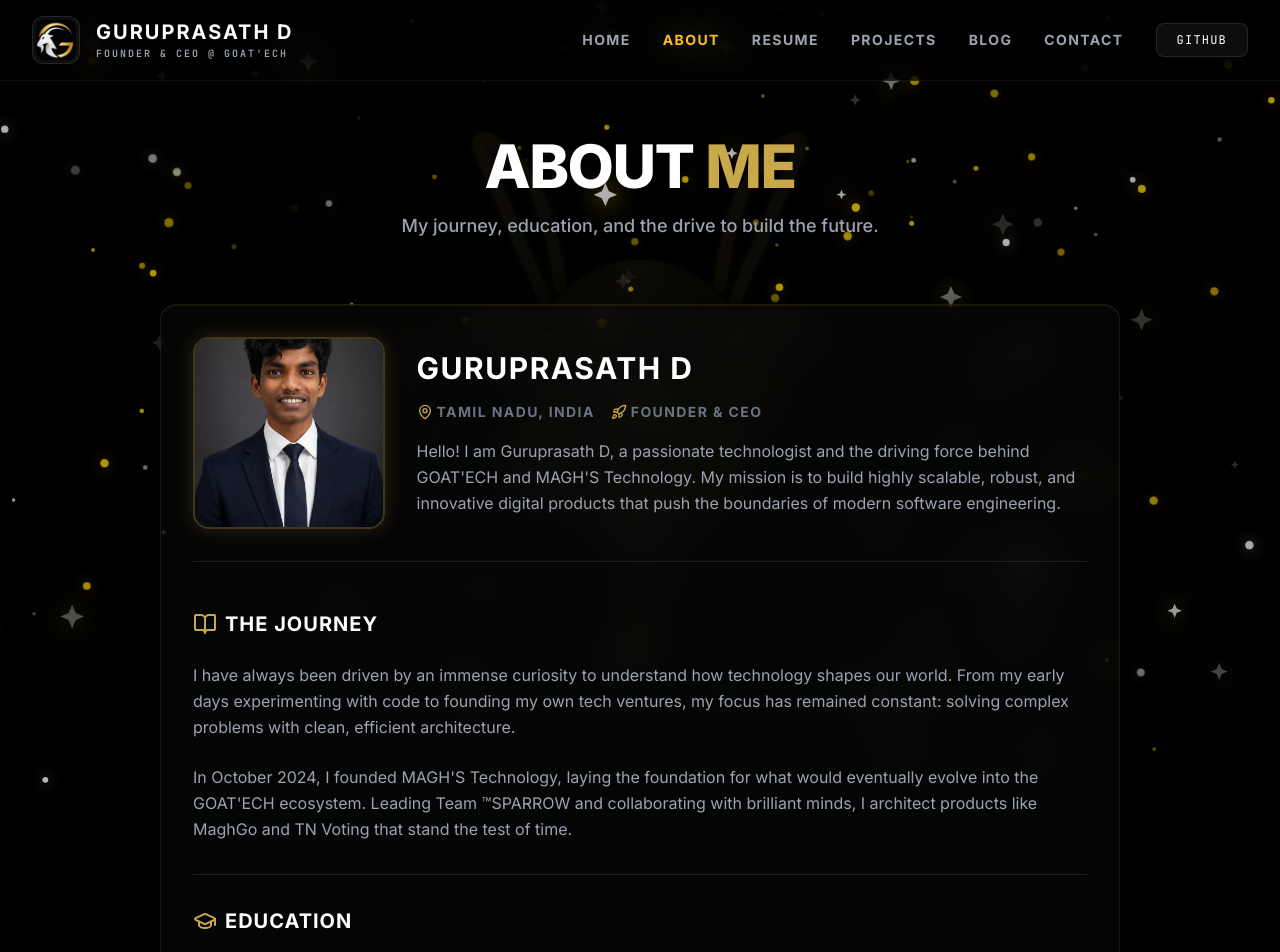
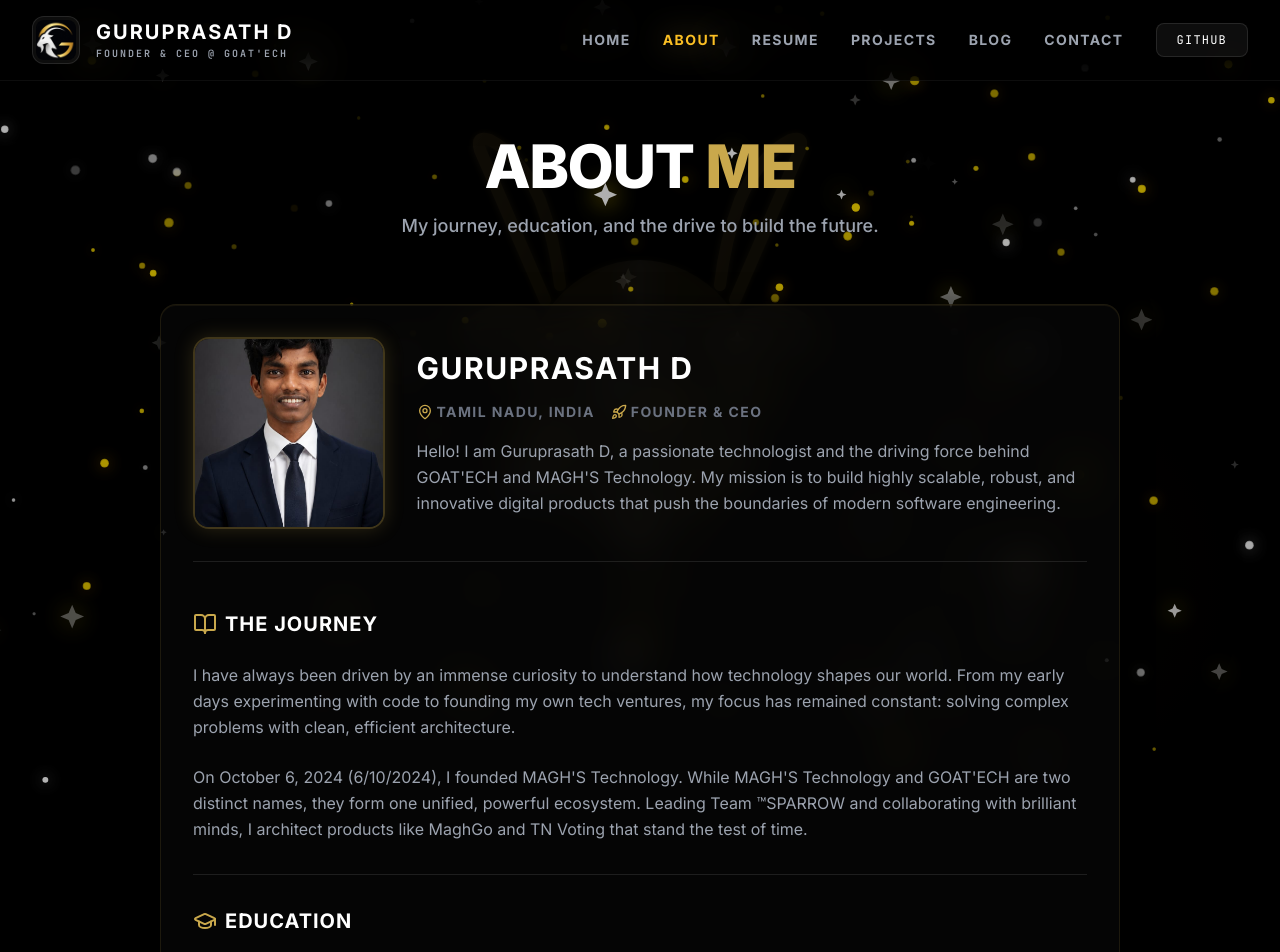
Before and after one commit to guru071/portfolio, a React (Vite) app: page /about in a window 1280 px wide. Shown: the top 952 px of the page. Built offline with nearby package versions, Linux system fonts and the light colour scheme.

Commit message:
fix: clarify MAGH'S and GOAT'ECH dual names and set precise 6/10/2024 founding date

```diff
--- a/src/views/public/AboutView.jsx
+++ b/src/views/public/AboutView.jsx
@@ -36,7 +36,7 @@
             I have always been driven by an immense curiosity to understand how technology shapes our world. From my early days experimenting with code to founding my own tech ventures, my focus has remained constant: solving complex problems with clean, efficient architecture.
           </p>
           <p className="text-gray-400 leading-relaxed">
-            In October 2024, I founded MAGH'S Technology, laying the foundation for what would eventually evolve into the GOAT'ECH ecosystem. Leading Team ™SPARROW and collaborating with brilliant minds, I architect products like MaghGo and TN Voting that stand the test of time.
+            On October 6, 2024 (6/10/2024), I founded MAGH'S Technology. While MAGH'S Technology and GOAT'ECH are two distinct names, they form one unified, powerful ecosystem. Leading Team ™SPARROW and collaborating with brilliant minds, I architect products like MaghGo and TN Voting that stand the test of time.
           </p>
         </div>
 
--- a/src/views/public/ResumeView.jsx
+++ b/src/views/public/ResumeView.jsx
@@ -130,7 +130,7 @@
                 <p className="text-lg text-gray-400 font-bold tracking-widest uppercase mt-1">MAGH'S Technology</p>
               </div>
               <div className="text-gray-400 font-bold text-sm mt-2 sm:mt-0 bg-white/5 px-4 py-2 rounded-lg border border-white/10 tracking-widest uppercase">
-                OCT 2024 - PRESENT
+                OCT 6, 2024 - PRESENT
               </div>
             </div>
             <p className="text-gray-400 leading-relaxed">
```
